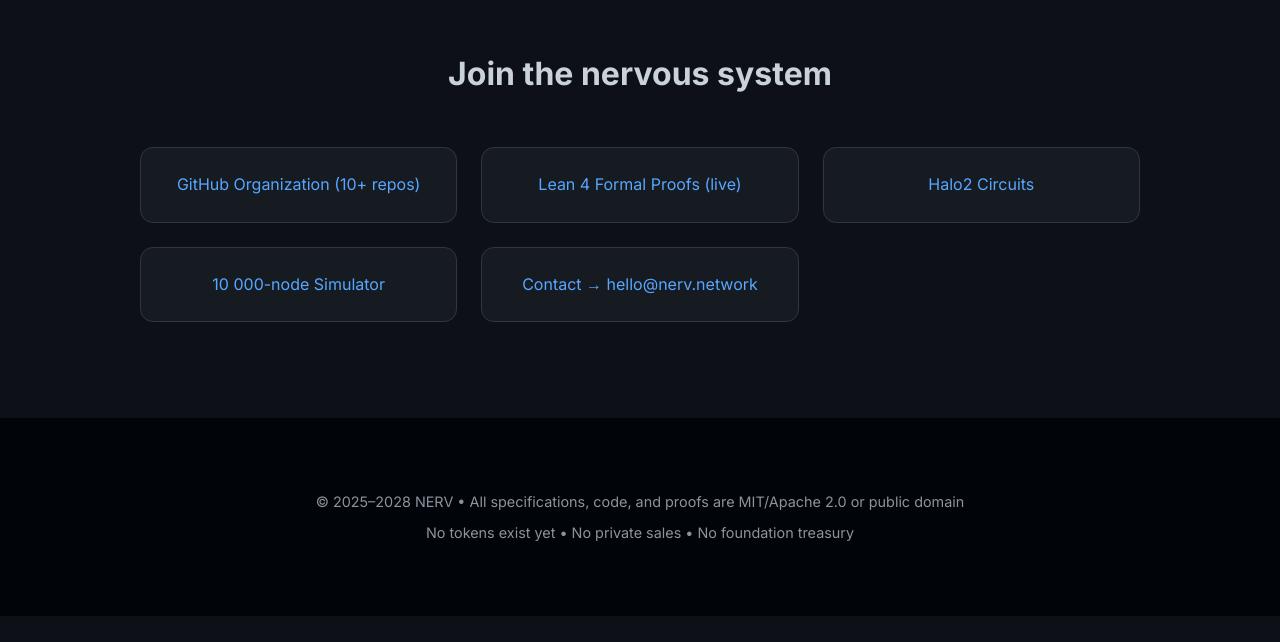
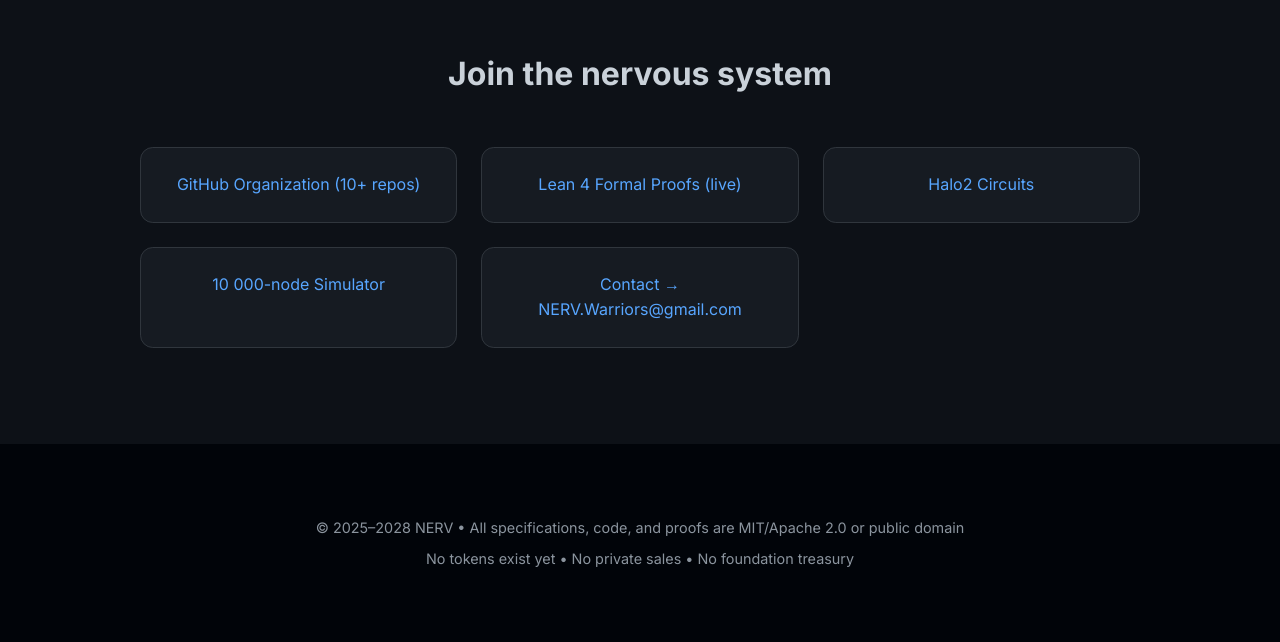
Before and after one commit to nerv-bit/nerv, a Next.js app: page / in a window 1280 px wide. Shown: the part 1846-2488 px from the top of the page. Before the commit the page ends 2462 px from the top, so only its background shows below. Built offline with nearby package versions, Linux system fonts and the light colour scheme.

Commit message:
Updated email

```diff
--- a/app/page.tsx
+++ b/app/page.tsx
@@ -38,7 +38,7 @@
           <a href="https://github.com/nerv-bit/formal" target="_blank">Lean 4 Formal Proofs (live)</a>
           <a href="https://github.com/nerv-bit/circuits" target="_blank">Halo2 Circuits</a>
           <a href="https://github.com/nerv-bit/simulations" target="_blank">10 000-node Simulator</a>
-          <a href="mailto:hello@nerv.network">Contact → hello@nerv.network</a>
+          <a href="mailto:NERV.Warriors@gmail.com">Contact → NERV.Warriors@gmail.com</a>
         </div>
       </section>
 
```
